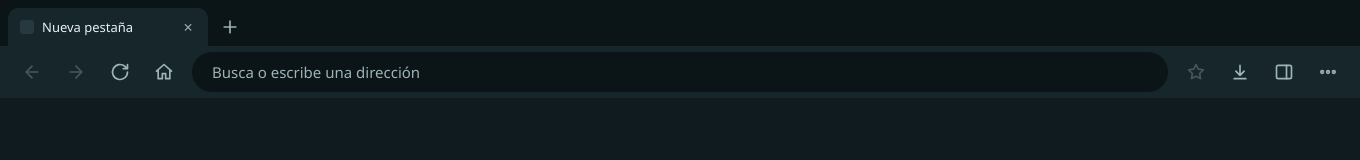
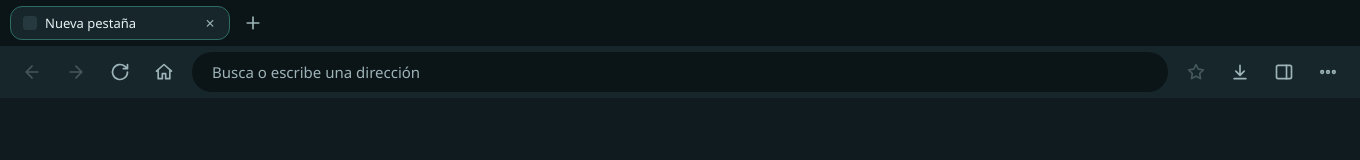
Before and after one commit to DavidDoderoVaz/DodiNavigator, an Electron app: page index.html in a window 1360 px wide. Both pictures are taken after a click on the button 30 px from the left and 27 px from the top of the page. Drawn offline with Linux system fonts and the light colour scheme; no server answers.

Commit message:
Restyle browser tabs with Firefox-like pills

```diff
--- a/styles.css
+++ b/styles.css
@@ -10,15 +10,15 @@ button { font-family: inherit; cursor: pointer; }
 :focus-visible { outline: 2px solid var(--accent-ink); outline-offset: 1px; }
 .muted { color: var(--muted); font-size: 14px; }
 
-#tabbar { display: flex; align-items: flex-end; gap: 4px; padding: 8px 8px 0; background: var(--strip); height: 46px; flex: none; }
-#tabs { display: flex; align-items: flex-end; gap: 2px; min-width: 0; overflow: hidden; }
+#tabbar { display: flex; align-items: center; gap: 6px; padding: 5px 10px; background: var(--strip); height: 46px; flex: none; }
+#tabs { display: flex; align-items: center; gap: 5px; min-width: 0; overflow: hidden; }
 .tab {
-  display: flex; align-items: center; gap: 8px; height: 38px; padding: 0 8px 0 12px;
-  flex: 0 1 200px; min-width: 56px; width: 200px;
-  border-radius: 10px 10px 0 0; color: var(--muted); font-size: 13px; cursor: pointer;
+  display: flex; align-items: center; gap: 8px; height: 34px; padding: 0 8px 0 12px;
+  flex: 0 1 220px; min-width: 110px; width: 220px;
+  border: 1px solid transparent; border-radius: 12px; color: var(--muted); font-size: 13px; cursor: pointer;
 }
-.tab:hover { background: var(--bar); }
-.tab.active { background: var(--bar); color: var(--text); }
+.tab:hover { background: var(--raised); color: var(--text); }
+.tab.active { background: var(--bar); border-color: color-mix(in srgb, var(--accent-ink) 32%, var(--line)); color: var(--text); box-shadow: 0 1px 4px rgba(0, 0, 0, .12); }
 .tab.over { box-shadow: inset 3px 0 0 var(--accent-ink); }
 .tab.private { border-top: 2px solid #A78BFA; }
 .tab .fav { width: 14px; height: 14px; border-radius: 3px; background: var(--line); flex: none; object-fit: cover; }
@@ -26,11 +26,11 @@ button { font-family: inherit; cursor: pointer; }
 .tab.loading .fav { background: var(--accent); animation: pulse 1s infinite; }
 .tab .title { flex: 1; overflow: hidden; white-space: nowrap; text-overflow: ellipsis; }
 .group-tag { max-width: 72px; padding: 2px 6px; border-radius: 8px; background: var(--raised); color: var(--text); font-size: 10px; overflow: hidden; white-space: nowrap; text-overflow: ellipsis; }
-.tab .close { width: 24px; height: 24px; padding: 0; border: 0; border-radius: 6px; background: transparent; color: var(--muted); font-size: 16px; flex: none; }
+.tab .close { width: 22px; height: 22px; padding: 0; border: 0; border-radius: 50%; background: transparent; color: var(--muted); font-size: 16px; flex: none; }
 .tab .close:hover { background: var(--raised); color: var(--text); }
 .tab.pinned { flex: none; width: 42px; min-width: 42px; padding: 0; justify-content: center; }
 .tab.pinned .title, .tab.pinned .close { display: none; }
-#newtab { width: 36px; height: 34px; margin-bottom: 2px; padding: 0; border: 0; border-radius: 8px; background: transparent; color: var(--muted); display: flex; align-items: center; justify-content: center; flex: none; }
+#newtab { width: 34px; height: 34px; margin: 0; padding: 0; border: 0; border-radius: 50%; background: transparent; color: var(--muted); display: flex; align-items: center; justify-content: center; flex: none; }
 #newtab:hover { background: var(--bar); color: var(--text); }
 @keyframes pulse { 50% { opacity: .3; } }
 
```
